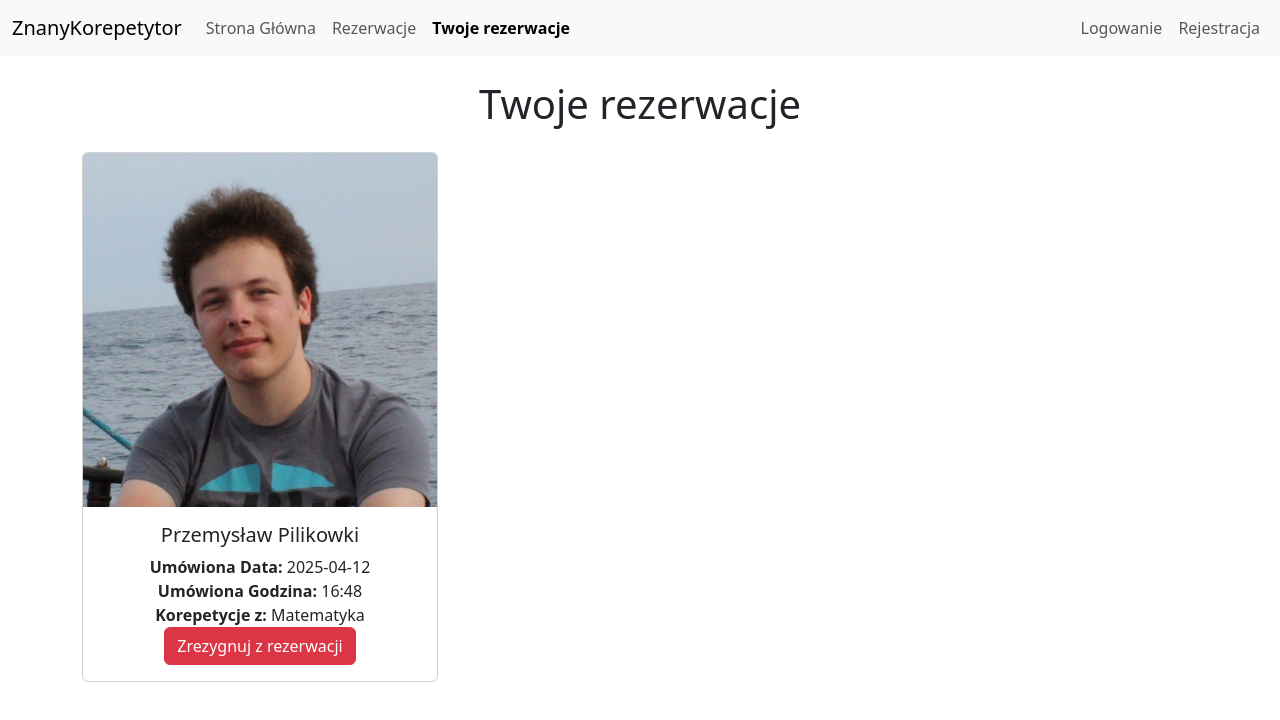
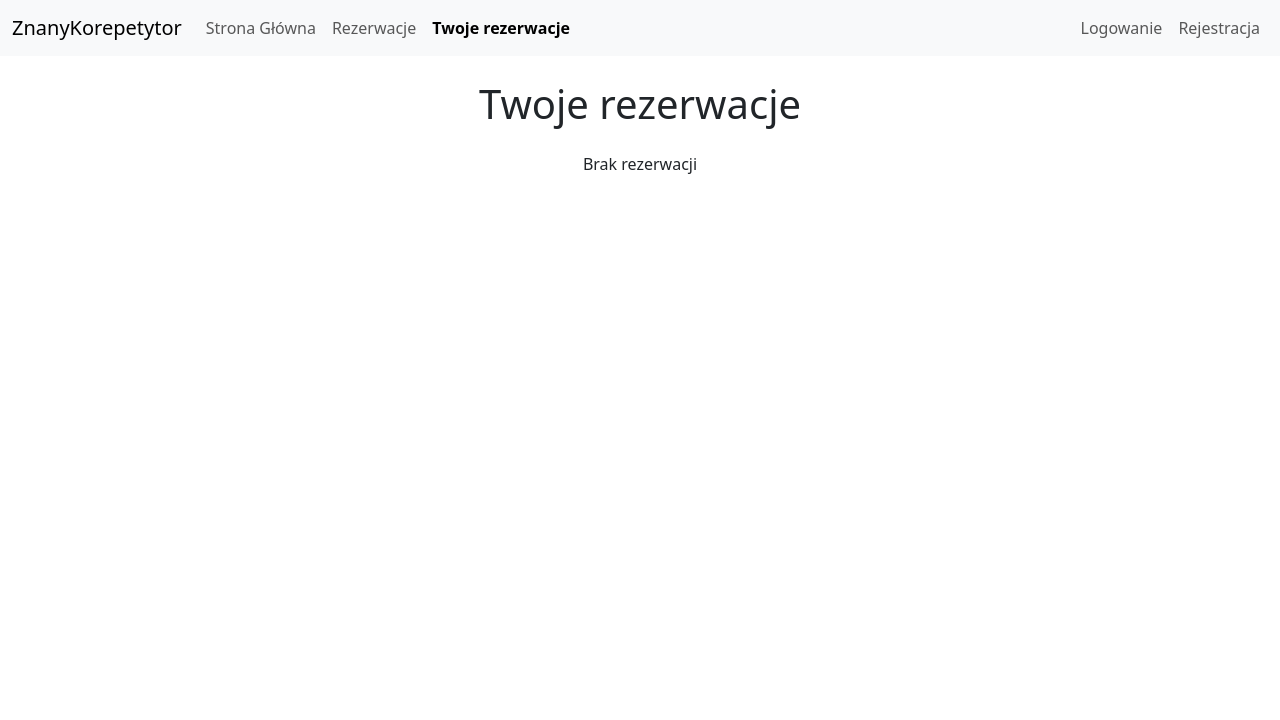
Before and after one commit to Jakub3Tp/Projekt, a React (Vite) app: page /reservation in a window 1280 px wide. Shown: the top 720 px of the page. Built offline with nearby package versions, Linux system fonts and the light colour scheme; data requests are answered from the project's data file.

Commit message:
12.04.2025 - szlify

```diff
--- a/db.json
+++ b/db.json
@@ -53,39 +53,43 @@
   ],
   "reservation": [
     {
-      "id": 1744375539462,
+      "id": 1744475438306,
       "tutor": "Przemysław Pilikowki",
-      "date": "2025-04-12",
-      "time": "16:48",
+      "date": "2025-04-13",
+      "time": "20:00",
       "image": "/pjedlikowski.jpg",
-      "reason": "Matematyka"
+      "reason": "Matematyka",
+      "user": "Jakub"
+    },
+    {
+      "id": 1744475500293,
+      "tutor": "Przemysław Pilikowki",
+      "date": "2025-04-14",
+      "time": "20:39",
+      "image": "/pjedlikowski.jpg",
+      "reason": "Matematyka",
+      "user": "test"
+    },
+    {
+      "id": 1744475522840,
+      "tutor": "Wiktor Przedręba",
+      "date": "2025-04-13",
+      "time": "18:32",
+      "image": "/wiktor.jpg",
+      "reason": "Informatyka",
+      "user": "test"
     }
   ],
   "users": [
     {
-      "username": "test",
-      "password": "teb",
+      "username": "Jakub",
+      "password": "$2b$12$gh8M7Fwi0jFKAjvzlXyz6uIt3QkGKTK8gCtv3oiXHeIezp4wiev.a",
       "id": 1
     },
     {
-      "username": "Jakub",
-      "password": "teb",
+      "username": "test",
+      "password": "$2b$12$XX8xWsAP74CRmj8aa8LGqOVsQKLUPl1l8hVnm3FfYWHZsCAiHdvhi",
       "id": 2
-    },
-    {
-      "username": "test2",
-      "password": "teb",
-      "id": 3
-    },
-    {
-      "username": "Przemek",
-      "password": "teb",
-      "id": 4
-    },
-    {
-      "username": "test3",
-      "password": {},
-      "id": 5
     }
   ]
 }
--- a/src/Login.jsx
+++ b/src/Login.jsx
@@ -14,7 +14,8 @@ export default function Login() {
         const users = await res.json();
         const isPasswordValid =  bcrypt.compare(password, users[0].password);
 
-        if (users.length > 0 && users[0].password === password && isPasswordValid) {
+        if (users.length > 0)
+            if (isPasswordValid) {
             localStorage.setItem("loggedInUser", JSON.stringify(users[0]));
             alert("Zalogowano pomyślnie!");
             navigate("/home");
--- a/src/Registration.jsx
+++ b/src/Registration.jsx
@@ -6,12 +6,12 @@ export default function Register() {
     const [username, setUsername] = useState("");
     const [password, setPassword] = useState("");
     const [confirmPassword, setConfirmPassword] = useState("");
-    const hashedPassword = bcrypt.hash(password, 12);
     const navigate = useNavigate();
 
     const handleRegister = async (e) => {
         e.preventDefault();
 
+        const hashedPassword = await bcrypt.hash(password, 12);
         if (!username || !password || !confirmPassword) {
             alert("Wszystkie pola są wymagane!");
             return;
--- a/src/Reservation.jsx
+++ b/src/Reservation.jsx
@@ -1,13 +1,20 @@
 import { useState, useEffect } from "react";
 export default function Reservation() {
     const [reservations, setReservations] = useState([]);
+    const currentUser = JSON.parse(localStorage.getItem("loggedInUser"));
 
     useEffect(() => {
         fetch("http://localhost:3000/reservation")
-            .then(response => response.json())
-            .then(data => setReservations(data))
-            .catch(error => console.error("Błąd pobierania rezerwacji:", error));
-    }, [])
+            .then(res => res.json())
+            .then(data => {
+                if (currentUser) {
+                    const userReservations = data.filter(r => r.user === currentUser.username);
+                    setReservations(userReservations);
+                } else {
+                    setReservations([]);
+                }
+            });
+    }, []);
 
     const handleDelete = (id) => {
         fetch(`http://localhost:3000/reservation/${id}`, {
--- a/src/Tutor.jsx
+++ b/src/Tutor.jsx
@@ -8,6 +8,7 @@ export default function Tutor() {
     const [tutor, setTutor] = useState(null);
     const [selectedTime, setSelectedTime] = useState("");
     const [selectedDate, setSelectedDate] = useState("");
+    const currentUser = JSON.parse(localStorage.getItem("loggedInUser"));
     const [reason, setReason] = useState("");
 
 
@@ -18,8 +19,26 @@ export default function Tutor() {
             .catch(error => console.log("Błąd pobierania danych", error));
     }, [id])
 
-    const handleReservation = () => {
+    const handleReservation = async () => {
         if (!tutor) return;
+
+        if (!selectedDate || !selectedTime || !reason) {
+            alert("Wybierz datę, godzinę lub powód!");
+            return;
+        }
+
+        const res = await fetch(`http://localhost:3000/reservation?tutor=${encodeURIComponent(tutor.name)}`);
+        const currentUser = JSON.parse(localStorage.getItem("loggedInUser"));
+        const reservation = await res.json();
+
+        const alreadyReserved = reservation.find(r =>
+            r.date === selectedDate
+        );
+
+        if (alreadyReserved) {
+            alert("Ten korepetytor jest już zajęty w tym terminie!");
+            return;
+        }
 
         const newReservation = {
             id: Date.now(),
@@ -27,12 +46,13 @@ export default function Tutor() {
             date: selectedDate,
             time: selectedTime,
             image: tutor.image,
-            reason: reason
+            reason: reason,
+            user: currentUser?.username
         };
 
         fetch("http://localhost:3000/reservation", {
             method: "POST",
-            headers: { "Content-Type": "application/json" },
+            headers: {"Content-Type": "application/json"},
             body: JSON.stringify(newReservation),
         })
             .then(() => {
@@ -80,9 +100,13 @@ export default function Tutor() {
                         className="form-control w-25"
                     />
                     <br/>
-                    <button type="button" className="btn btn-primary" style={{marginLeft: "50px"}}
-                            onClick={handleReservation}>Zarezerwój korepetycje
-                    </button>
+                    {currentUser ? (
+                        <button onClick={handleReservation} className="btn btn-primary">
+                            Zarezerwuj korepetycje
+                        </button>
+                    ) : (
+                        <p className="text-muted">Zaloguj się, aby zarezerwować</p>
+                    )}
                 </div>
             </div>
             <div className="container" style={{marginTop: '50px'}}>
```
